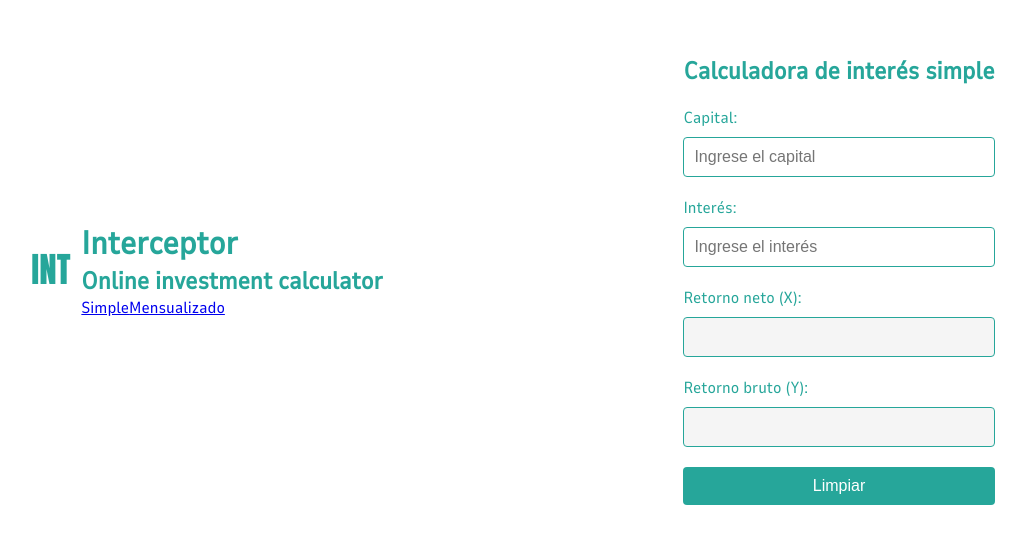
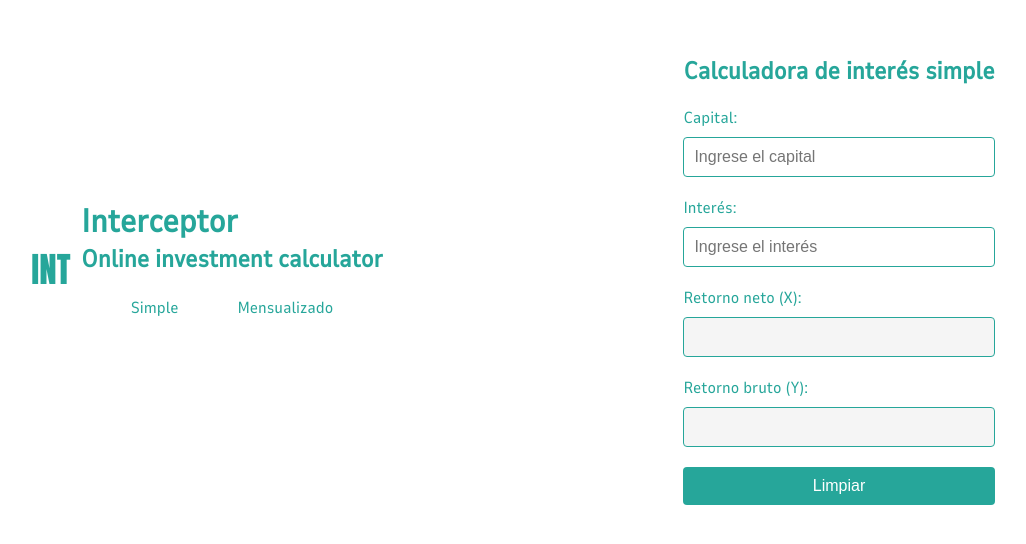
Before and after one commit to bcmfranco/crystal, a Nuxt app: page / in a window 1280 px wide. Shown: the part 138-682 px from the top of the page, without its empty margins (117-1143 px from the left). Built offline with nearby package versions, Linux system fonts and the light colour scheme.

Commit message:
add navbarr styles

```diff
--- a/public/components/navbarr.vue
+++ b/public/components/navbarr.vue
@@ -1,10 +1,38 @@
 <template>
-  <div>
+  <div id="gumcom_navbarr">
     <router-link to="/">Simple</router-link>
     <router-link to="/montly">Mensualizado</router-link>
   </div>
 </template>
 
-<script>
+<style scoped>
 
-</script>
+#gumcom_navbarr {
+    display: flex;
+    justify-content: space-around;
+    padding: 20px;
+  }
+
+  #gumcom_navbarr a {
+    text-decoration: none;
+    color: inherit;
+    cursor: pointer;
+    font-size: 16px;
+    padding: 2px;
+    border-radius: 4px;
+    transition: background-color 0.3s ease;
+    color: #26a69a; /* Cambia el color según tu paleta de colores */
+  }
+
+  #gumcom_navbarr a:hover {
+    border-bottom: 2px solid #26a69a; /* Cambia el color de fondo al pasar el ratón */
+  }
+
+  @media (max-width: 480px) {
+    a {
+      font-size: 14px; /* Ajusta el tamaño de fuente para dispositivos móviles */
+      padding: 8px; /* Ajusta el espaciado interno para dispositivos móviles */
+    }
+  }
+
+</style>
```
